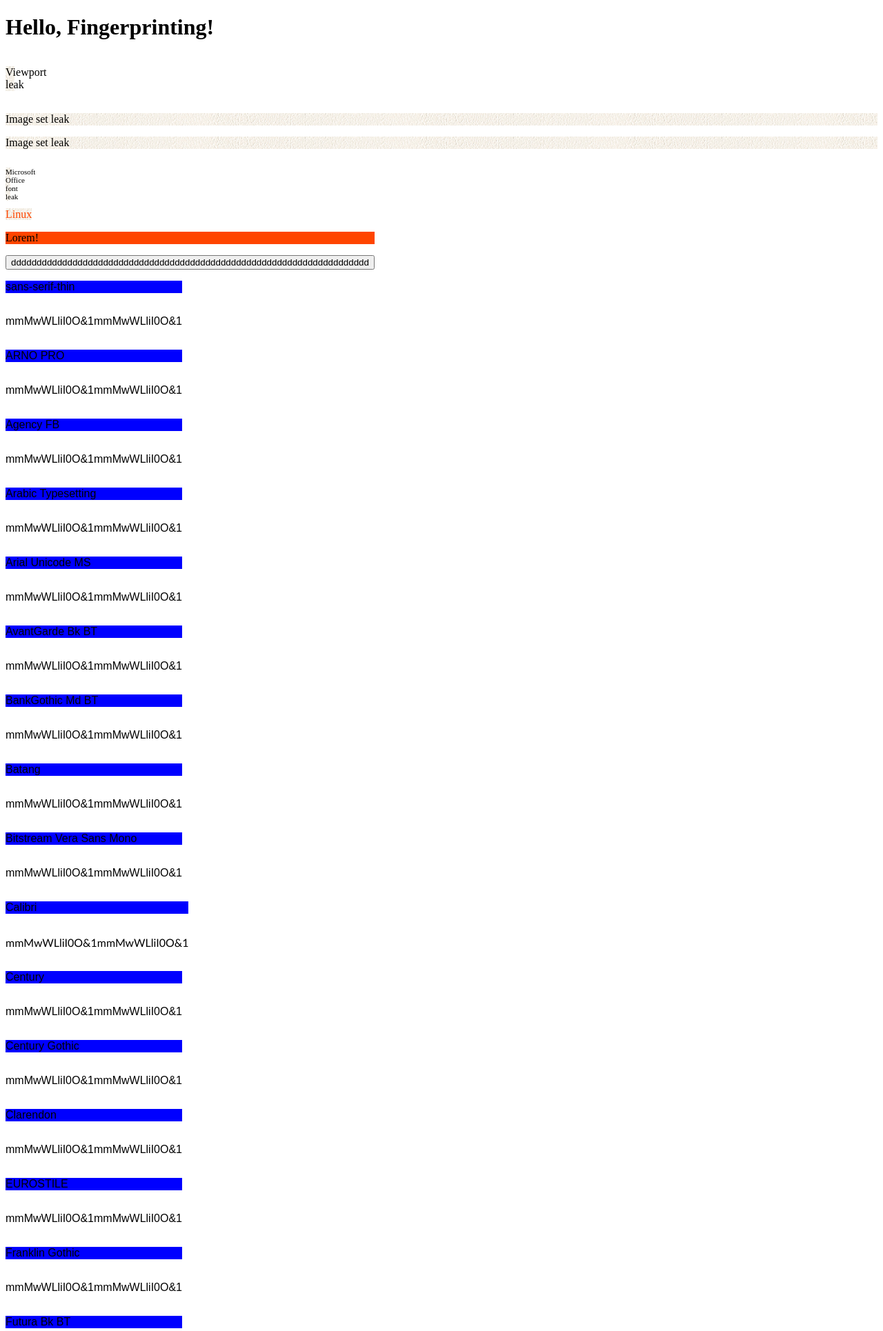
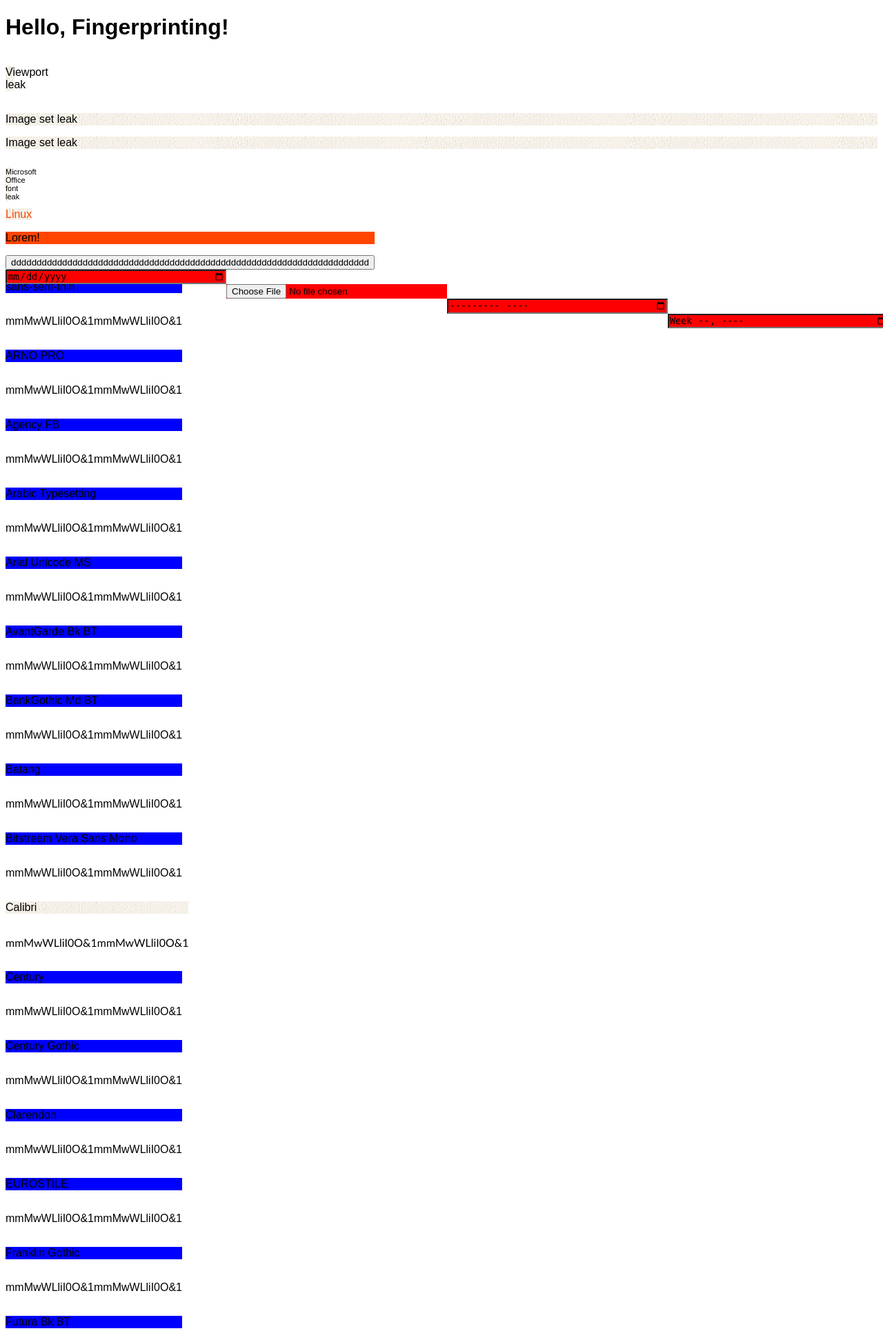
Before and after one commit to perzfilip/css-fingerprinting, a Flask app: page / in a window 1280 px wide. Shown: the top 1930 px of the page at 69% size. Run offline with Flask 3, Linux system fonts and the light colour scheme; parts of the project's set-up code (start-up, migrations or seed data) failed here and were passed over.

Commit message:
env-1 1. try to implement, there is no way to measure height with @container

```diff
--- /dev/null
+++ b/static/env-1.css
@@ -0,0 +1,52 @@
+#env-9 {
+    /*height: 200px;*/
+    position: relative;
+}
+
+#env-9-items {
+    display: grid;
+    /*height: 200px;*/
+    grid-template-columns: repeat(4, 1fr);
+    grid-template-rows: auto auto auto  1fr;
+}
+
+#input-date {
+    grid-column: 1 / 2;
+    grid-row: 1 / 2;
+}
+
+#input-file {
+    grid-column: 2 / 3;
+    grid-row: 2 / 3;
+}
+
+#input-month {
+    grid-column: 3 / 4;
+    grid-row: 3 / 4;
+}
+
+#input-week {
+    grid-column: 4 / 5;
+    grid-row: 4 / 5;
+}
+
+#env-9-container {
+    container-name: env-9-container;
+    container-type: size;
+    position: absolute;
+    height: 100vh;
+    width: 100vw;
+}
+
+@container env-9-container (width: 944px) {
+    input {
+        /*background-color: blue;*/
+    }
+}
+
+@container env-9-container (height > 10px) {
+    input {
+        background-color: red;
+
+    }
+}
--- a/static/font-detection.css
+++ b/static/font-detection.css
@@ -1,12 +1,3 @@
-@font-face {
-    font-family: "MS Outlook";
-    src: local("MS Outlook");
-}
-
-:root {
-    --min-default-font-width: 256px;
-    --max-default-font-width: 257px;
-}
 
 #font-detection {
     font-family: Arial, sans-serif;
@@ -19,43 +10,22 @@
 .font-detection-wrapper {
     width: fit-content;
 }
-
-/* Arial, sans-serif */
-#font-arial-container {
-    container-type: inline-size;
-    container-name: font-arial-container;
-}
-
-#font-arial-text {
-    font-family: Arial, sans-serif;
-    font-size: 16px;
-    white-space: nowrap;
-    display: block;
-}
-
-@container font-arial-container not (256px < width < 257px) {
-    p {
-        background-color: green !important;
-    }
-}
-
-/* sans-serif-thin, fallback */
+    /* sans-serif-thin, fallback */
 #font-sans-serif-thin-container {
     container-type: inline-size;
     container-name: font-sans-serif-thin-container;
 }
 
 #font-sans-serif-thin-text {
-    font-family: sans-serif-thin, sans-serif;
+    font-family: "sans-serif-thin", Arial, sans-serif;
     font-size: 16px;
     white-space: nowrap;
     display: block;
 }
 
-/*na podstawie mojego telefonu*/
-@container font-sans-serif-thin-container (width > 271.95px) and (width < 272.1px) {
+@container font-sans-serif-thin-container not (256px < width < 257px) {
     p {
-        background-color: green !important;
+        background-image: url("/font-detection?font=sans-serif-thin") !important;
     }
 }
 
@@ -74,7 +44,7 @@
 
 @container font-arno-pro-container not (256px < width < 257px) {
     p {
-        background-color: green !important;
+        background-image: url("/font-detection?font=ARNO PRO") !important;
     }
 }
 
@@ -93,7 +63,7 @@
 
 @container font-agency-fb-container not (256px < width < 257px) {
     p {
-        background-color: green !important;
+        background-image: url("/font-detection?font=Agency FB") !important;
     }
 }
 
@@ -112,7 +82,7 @@
 
 @container font-arabic-typesetting-container not (256px < width < 257px) {
     p {
-        background-color: green !important;
+        background-image: url("/font-detection?font=Arabic Typesetting") !important;
     }
 }
 
@@ -131,7 +101,7 @@
 
 @container font-arial-unicode-ms-container not (256px < width < 257px) {
     p {
-        background-color: green !important;
+        background-image: url("/font-detection?font=Arial Unicode MS") !important;
     }
 }
 
@@ -150,7 +120,7 @@
 
 @container font-avantgarde-bk-bt-container not (256px < width < 257px) {
     p {
-        background-color: green !important;
+        background-image: url("/font-detection?font=AvantGarde Bk BT") !important;
     }
 }
 
@@ -169,7 +139,7 @@
 
 @container font-bankgothic-md-bt-container not (256px < width < 257px) {
     p {
-        background-color: green !important;
+        background-image: url("/font-detection?font=BankGothic Md BT") !important;
     }
 }
 
@@ -188,7 +158,7 @@
 
 @container font-batang-container not (256px < width < 257px) {
     p {
-        background-color: green !important;
+        background-image: url("/font-detection?font=Batang") !important;
     }
 }
 
@@ -199,15 +169,15 @@
 }
 
 #font-bitstream-vera-sans-mono-text {
-    font-family: Bitstream Vera Sans Mono, sans-serif;
+    font-family: "Bitstream Vera Sans Mono", Arial, sans-serif;
     font-size: 16px;
     white-space: nowrap;
     display: block;
 }
 
-@container font-bitstream-vera-sans-mono-container (width > 472px) and (width < 473px) {
+@container font-bitstream-vera-sans-mono-container not (256px < width < 257px) {
     p {
-        background-color: green !important;
+        background-image: url("/font-detection?font=Bitstream Vera Sans Mono") !important;
     }
 }
 
@@ -218,15 +188,15 @@
 }
 
 #font-calibri-text {
-    font-family: Calibri, sans-serif;
+    font-family: "Calibri", Arial, sans-serif;
     font-size: 16px;
     white-space: nowrap;
     display: block;
 }
 
-@container font-calibri-container (width > 240px) and (width < 242px) {
+@container font-calibri-container not (256px < width < 257px) {
     p {
-        background-color: green !important;
+        background-image: url("/font-detection?font=Calibri") !important;
     }
 }
 
@@ -237,15 +207,15 @@
 }
 
 #font-century-text {
-    font-family: Century, sans-serif;
+    font-family: "Century", Arial, sans-serif;
     font-size: 16px;
     white-space: nowrap;
     display: block;
 }
 
-@container font-century-container (width > 284px) and (width < 285px) {
+@container font-century-container not (256px < width < 257px) {
     p {
-        background-color: green !important;
+        background-image: url("/font-detection?font=Century") !important;
     }
 }
 
@@ -256,15 +226,15 @@
 }
 
 #font-century-gothic-text {
-    font-family: Century Gothic, sans-serif;
+    font-family: "Century Gothic", Arial, sans-serif;
     font-size: 16px;
     white-space: nowrap;
     display: block;
 }
 
-@container font-century-gothic-container (width > 268px) and (width < 270px) {
+@container font-century-gothic-container not (256px < width < 257px) {
     p {
-        background-color: green !important;
+        background-image: url("/font-detection?font=Century Gothic") !important;
     }
 }
 
@@ -283,7 +253,7 @@
 
 @container font-clarendon-container not (256px < width < 257px) {
     p {
-        background-color: green !important;
+        background-image: url("/font-detection?font=Clarendon") !important;
     }
 }
 
@@ -302,7 +272,7 @@
 
 @container font-eurostile-container not (256px < width < 257px) {
     p {
-        background-color: green !important;
+        background-image: url("/font-detection?font=EUROSTILE") !important;
     }
 }
 
@@ -313,15 +283,15 @@
 }
 
 #font-franklin-gothic-text {
-    font-family: Franklin Gothic, sans-serif;
+    font-family: "Franklin Gothic", Arial, sans-serif;
     font-size: 16px;
     white-space: nowrap;
     display: block;
 }
 
-@container font-franklin-gothic-container (width > 253px) and (width < 254px) {
+@container font-franklin-gothic-container not (256px < width < 257px) {
     p {
-        background-color: green !important;
+        background-image: url("/font-detection?font=Franklin Gothic") !important;
     }
 }
 
@@ -340,7 +310,7 @@
 
 @container font-futura-bk-bt-container not (256px < width < 257px) {
     p {
-        background-color: green !important;
+        background-image: url("/font-detection?font=Futura Bk BT") !important;
     }
 }
 
@@ -359,7 +329,7 @@
 
 @container font-futura-md-bt-container not (256px < width < 257px) {
     p {
-        background-color: green !important;
+        background-image: url("/font-detection?font=Futura Md BT") !important;
     }
 }
 
@@ -378,26 +348,26 @@
 
 @container font-gotham-container not (256px < width < 257px) {
     p {
-        background-color: green !important;
+        background-image: url("/font-detection?font=GOTHAM") !important;
     }
 }
 
-/* Gill Sans, fallback */
-#font-gill-sans-container {
+/* Gill Sans MT, fallback */
+#font-gill-sans-mt-container {
     container-type: inline-size;
-    container-name: font-gill-sans-container;
+    container-name: font-gill-sans-mt-container;
 }
 
-#font-gill-sans-text {
-    font-family: "Gill Sans MT", sans-serif;
+#font-gill-sans-mt-text {
+    font-family: "Gill Sans MT", Arial, sans-serif;
     font-size: 16px;
     white-space: nowrap;
     display: block;
 }
 
-@container font-gill-sans-container (width > 246px) and (width < 247px) {
+@container font-gill-sans-mt-container not (256px < width < 257px) {
     p {
-        background-color: green !important;
+        background-image: url("/font-detection?font=Gill Sans MT") !important;
     }
 }
 
@@ -408,15 +378,15 @@
 }
 
 #font-helv-text {
-    font-family: HELV, sans-serif;
+    font-family: "HELV", Arial, sans-serif;
     font-size: 16px;
     white-space: nowrap;
     display: block;
 }
 
-@container font-helv-container (width > 275px) and (width < 276px) {
+@container font-helv-container not (256px < width < 257px) {
     p {
-        background-color: green !important;
+        background-image: url("/font-detection?font=HELV") !important;
     }
 }
 
@@ -427,15 +397,15 @@
 }
 
 #font-haettenschweiler-text {
-    font-family: Haettenschweiler, sans-serif;
+    font-family: "Haettenschweiler", Arial, sans-serif;
     font-size: 16px;
     white-space: nowrap;
     display: block;
 }
 
-@container font-haettenschweiler-container (width > 165px) and (width < 166px) {
+@container font-haettenschweiler-container not (256px < width < 257px) {
     p {
-        background-color: green !important;
+        background-image: url("/font-detection?font=Haettenschweiler") !important;
     }
 }
 
@@ -454,7 +424,7 @@
 
 @container font-helvetica-neue-container not (256px < width < 257px) {
     p {
-        background-color: green !important;
+        background-image: url("/font-detection?font=Helvetica Neue") !important;
     }
 }
 
@@ -473,26 +443,26 @@
 
 @container font-humanst521-bt-container not (256px < width < 257px) {
     p {
-        background-color: green !important;
+        background-image: url("/font-detection?font=Humanst521 BT") !important;
     }
 }
 
-/* Leelawadee, fallback */
-#font-leelawadee-container {
+/* Leelawadee UI, fallback */
+#font-leelawadee-ui-container {
     container-type: inline-size;
-    container-name: font-leelawadee-container;
+    container-name: font-leelawadee-ui-container;
 }
 
-#font-leelawadee-text {
-    font-family: "Leelawadee UI", sans-serif;
+#font-leelawadee-ui-text {
+    font-family: "Leelawadee UI", Arial, sans-serif;
     font-size: 16px;
     white-space: nowrap;
     display: block;
 }
 
-@container font-leelawadee-container (width > 260px) and (width < 261px) {
+@container font-leelawadee-ui-container not (256px < width < 257px) {
     p {
-        background-color: green !important;
+        background-image: url("/font-detection?font=Leelawadee UI") !important;
     }
 }
 
@@ -511,7 +481,7 @@
 
 @container font-letter-gothic-container not (256px < width < 257px) {
     p {
-        background-color: green !important;
+        background-image: url("/font-detection?font=Letter Gothic") !important;
     }
 }
 
@@ -530,7 +500,7 @@
 
 @container font-levenim-mt-container not (256px < width < 257px) {
     p {
-        background-color: green !important;
+        background-image: url("/font-detection?font=Levenim MT") !important;
     }
 }
 
@@ -541,15 +511,15 @@
 }
 
 #font-lucida-bright-text {
-    font-family: Lucida Bright, sans-serif;
+    font-family: "Lucida Bright", Arial, sans-serif;
     font-size: 16px;
     white-space: nowrap;
     display: block;
 }
 
-@container font-lucida-bright-container (width > 277px) and (width < 278px) {
+@container font-lucida-bright-container not (256px < width < 257px) {
     p {
-        background-color: green !important;
+        background-image: url("/font-detection?font=Lucida Bright") !important;
     }
 }
 
@@ -560,15 +530,15 @@
 }
 
 #font-lucida-sans-text {
-    font-family: Lucida Sans, sans-serif;
+    font-family: "Lucida Sans", Arial, sans-serif;
     font-size: 16px;
     white-space: nowrap;
     display: block;
 }
 
-@container font-lucida-sans-container (width > 271px) and (width < 272px) {
+@container font-lucida-sans-container not (256px < width < 257px) {
     p {
-        background-color: green !important;
+        background-image: url("/font-detection?font=Lucida Sans") !important;
     }
 }
 
@@ -587,7 +557,7 @@
 
 @container font-menlo-container not (256px < width < 257px) {
     p {
-        background-color: green !important;
+        background-image: url("/font-detection?font=Menlo") !important;
     }
 }
 
@@ -606,7 +576,7 @@
 
 @container font-ms-mincho-container not (256px < width < 257px) {
     p {
-        background-color: green !important;
+        background-image: url("/font-detection?font=MS Mincho") !important;
     }
 }
 
@@ -617,15 +587,15 @@
 }
 
 #font-ms-outlook-text {
-    font-family: "MS Outlook", sans-serif !important;
+    font-family: "MS Outlook", Arial, sans-serif;
     font-size: 16px;
     white-space: nowrap;
     display: block;
 }
 
-@container font-ms-outlook-container (width > 293px) and (width < 294px) {
+@container font-ms-outlook-container not (256px < width < 257px) {
     p {
-        background-color: green !important;
+        background-image: url("/font-detection?font=MS Outlook") !important;
     }
 }
 
@@ -636,15 +606,15 @@
 }
 
 #font-ms-reference-specialty-text {
-    font-family: MS Reference Specialty, sans-serif;
+    font-family: "MS Reference Specialty", Arial, sans-serif;
     font-size: 16px;
     white-space: nowrap;
     display: block;
 }
 
-@container font-ms-reference-specialty-container (width > 315px) and (width < 316px) {
+@container font-ms-reference-specialty-container not (256px < width < 257px) {
     p {
-        background-color: green !important;
+        background-image: url("/font-detection?font=MS Reference Specialty") !important;
     }
 }
 
@@ -655,15 +625,15 @@
 }
 
 #font-ms-ui-gothic-text {
-    font-family: MS UI Gothic, sans-serif;
+    font-family: "MS UI Gothic", Arial, sans-serif;
     font-size: 16px;
     white-space: nowrap;
     display: block;
 }
 
-@container font-ms-ui-gothic-container (width > 227px) and (width < 229px) {
+@container font-ms-ui-gothic-container not (256px < width < 257px) {
     p {
-        background-color: green !important;
+        background-image: url("/font-detection?font=MS UI Gothic") !important;
     }
 }
 
@@ -674,15 +644,15 @@
 }
 
 #font-mt-extra-text {
-    font-family: MT Extra, sans-serif;
+    font-family: "MT Extra", Arial, sans-serif;
     font-size: 16px;
     white-space: nowrap;
     display: block;
 }
 
-@container font-mt-extra-container (width > 255px) and (width < 255.9px) {
+@container font-mt-extra-container not (256px < width < 257px) {
     p {
-        background-color: green !important;
+        background-image: url("/font-detection?font=MT Extra") !important;
     }
 }
 
@@ -701,7 +671,7 @@
 
 @container font-myriad-pro-container not (256px < width < 257px) {
     p {
-        background-color: green !important;
+        background-image: url("/font-detection?font=MYRIAD PRO") !important;
     }
 }
 
@@ -712,15 +682,15 @@
 }
 
 #font-marlett-text {
-    font-family: Marlett, sans-serif;
+    font-family: "Marlett", Arial, sans-serif;
     font-size: 16px;
     white-space: nowrap;
     display: block;
 }
 
-@container font-marlett-container (width > 355px) and (width < 356px) {
+@container font-marlett-container not (256px < width < 257px) {
     p {
-        background-color: green !important;
+        background-image: url("/font-detection?font=Marlett") !important;
     }
 }
 
@@ -739,7 +709,7 @@
 
 @container font-meiryo-ui-container not (256px < width < 257px) {
     p {
-        background-color: green !important;
+        background-image: url("/font-detection?font=Meiryo UI") !important;
     }
 }
 
@@ -758,7 +728,7 @@
 
 @container font-microsoft-uighur-container not (256px < width < 257px) {
     p {
-        background-color: green !important;
+        background-image: url("/font-detection?font=Microsoft Uighur") !important;
     }
 }
 
@@ -777,7 +747,7 @@
 
 @container font-minion-pro-container not (256px < width < 257px) {
     p {
-        background-color: green !important;
+        background-image: url("/font-detection?font=Minion Pro") !important;
     }
 }
 
@@ -788,34 +758,34 @@
 }
 
 #font-monotype-corsiva-text {
-    font-family: Monotype Corsiva, sans-serif;
+    font-family: "Monotype Corsiva", Arial, sans-serif;
     font-size: 16px;
     white-space: nowrap;
     display: block;
 }
 
-@container font-monotype-corsiva-container (width > 234px) and (width < 235px) {
+@container font-monotype-corsiva-container not (256px < width < 257px) {
     p {
-        background-color: green !important;
+        background-image: url("/font-detection?font=Monotype Corsiva") !important;
     }
 }
 
-/* PMingLiU, fallback */
-#font-pmingliu-container {
+/* PMingLiU-ExtB, fallback */
+#font-pmingliu-extb-container {
     container-type: inline-size;
-    container-name: font-pmingliu-container;
+    container-name: font-pmingliu-extb-container;
 }
 
-#font-pmingliu-text {
-    font-family: PMingLiU-ExtB, sans-serif;
+#font-pmingliu-extb-text {
+    font-family: "PMingLiU-ExtB", Arial, sans-serif;
     font-size: 16px;
     white-space: nowrap;
     display: block;
 }
 
-@container font-pmingliu-container (width > 243px) and (width < 244px) {
+@container font-pmingliu-extb-container not (256px < width < 257px) {
     p {
-        background-color: green !important;
+        background-image: url("/font-detection?font=PMingLiU-ExtB") !important;
     }
 }
 
@@ -826,15 +796,15 @@
 }
 
 #font-pristina-text {
-    font-family: Pristina, sans-serif;
+    font-family: "Pristina", Arial, sans-serif;
     font-size: 16px;
     white-space: nowrap;
     display: block;
 }
 
-@container font-pristina-container (width > 224px) and (width < 225px) {
+@container font-pristina-container not (256px < width < 257px) {
     p {
-        background-color: green !important;
+        background-image: url("/font-detection?font=Pristina") !important;
     }
 }
 
@@ -853,7 +823,7 @@
 
 @container font-scriptina-container not (256px < width < 257px) {
     p {
-        background-color: green !important;
+        background-image: url("/font-detection?font=SCRIPTINA") !important;
     }
 }
 
@@ -864,15 +834,15 @@
 }
 
 #font-segoe-ui-light-text {
-    font-family: Segoe UI Light, sans-serif;
+    font-family: "Segoe UI Light", Arial, sans-serif;
     font-size: 16px;
     white-space: nowrap;
     display: block;
 }
 
-@container font-segoe-ui-light-container (width > 239px) and (width < 240px) {
+@container font-segoe-ui-light-container not (256px < width < 257px) {
     p {
-        background-color: green !important;
+        background-image: url("/font-detection?font=Segoe UI Light") !important;
     }
 }
 
@@ -891,7 +861,7 @@
 
 @container font-serifa-container not (256px < width < 257px) {
     p {
-        background-color: green !important;
+        background-image: url("/font-detection?font=Serifa") !important;
     }
 }
 
@@ -910,7 +880,7 @@
 
 @container font-simhei-container not (256px < width < 257px) {
     p {
-        background-color: green !important;
+        background-image: url("/font-detection?font=SimHei") !important;
     }
 }
 
@@ -929,7 +899,7 @@
 
 @container font-small-fonts-container not (256px < width < 257px) {
     p {
-        background-color: green !important;
+        background-image: url("/font-detection?font=Small Fonts") !important;
     }
 }
 
@@ -948,7 +918,7 @@
 
 @container font-staccato222-bt-container not (256px < width < 257px) {
     p {
-        background-color: green !important;
+        background-image: url("/font-detection?font=Staccato222 BT") !important;
     }
 }
 
@@ -967,7 +937,7 @@
 
 @container font-trajan-pro-container not (256px < width < 257px) {
     p {
-        background-color: green !important;
+        background-image: url("/font-detection?font=TRAJAN PRO") !important;
     }
 }
 
@@ -986,7 +956,7 @@
 
 @container font-univers-ce-55-medium-container not (256px < width < 257px) {
     p {
-        background-color: green !important;
+        background-image: url("/font-detection?font=Univers CE 55 Medium") !important;
     }
 }
 
@@ -1005,7 +975,7 @@
 
 @container font-vrinda-container not (256px < width < 257px) {
     p {
-        background-color: green !important;
+        background-image: url("/font-detection?font=Vrinda") !important;
     }
 }
 
@@ -1024,6 +994,6 @@
 
 @container font-zwadobef-container not (256px < width < 257px) {
     p {
-        background-color: green !important;
+        background-image: url("/font-detection?font=ZWAdobeF") !important;
     }
 }
--- a/templates/index.html
+++ b/templates/index.html
@@ -10,10 +10,12 @@
     <link rel="stylesheet" href="{{ url_for('static', filename='os-identification.css') }}">
     <link rel="stylesheet" href="{{ url_for('static', filename='button-width.css') }}">
     <link rel="stylesheet" href="{{ url_for('static', filename='font-detection.css') }}">
+    <link rel="stylesheet" href="{{ url_for('static', filename='env-1.css') }}">
     <title>Main Page</title>
     <style>
-
-
+        body {
+            font-family: Arial;
+        }
     </style>
 </head>
 <body>
@@ -43,6 +45,17 @@
         <p>Lorem!</p>
     </div>
     <button>dddddddddddddddddddddddddddddddddddddddddddddddddddddddddddddddddddddd</button>
+</div>
+<!-- ENV-9 detection group -->
+<div id="env-9">
+    <div id="env-9-container">
+        <div id="env-9-items">
+            <input type="date" name="date" id="input-date">
+            <input type="file" name="file" id="input-file">
+            <input type="month" name="month" id="input-month">
+            <input type="week" name="week" id="input-week">
+        </div>
+    </div>
 </div>
 
 <!-- font detection -->
```
Also changed, not shown: other parts of static/font-detection.css (+31 -31 lines), scripts/generate_font_rules.py (+18 -6 lines).
